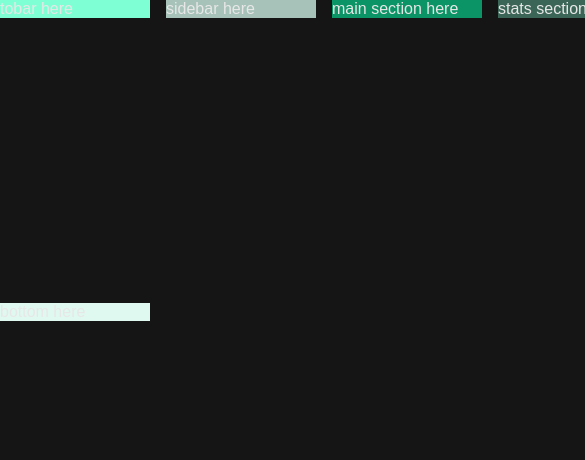
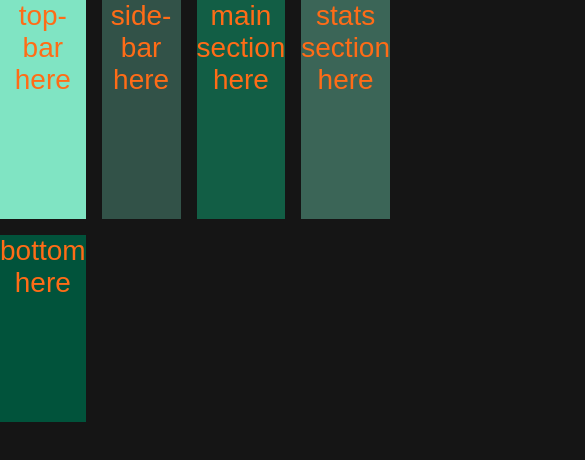
Before and after one commit to OGester/dashboard-frontend-project, a Next.js app: page / in a window 390 px wide. Shown: the top 460 px of the page, 585 px wide, since content can reach past the window. Built offline with nearby package versions, Linux system fonts and the light colour scheme; a web font is replaced by a local one.

Commit message:
next step, figure out structure and prepare for responsiveness

```diff
--- a/src/components/dashboard/Dashboard.js
+++ b/src/components/dashboard/Dashboard.js
@@ -2,12 +2,14 @@ import styles from "../../styles/layout/dashboardLayout.module.scss";
 
 export default async function Dashboard() {
   return (
-    <div className={styles.dashboardContainer}>
-      <div className={styles.topContainer}>tobar here</div>
-      <div className={styles.leftContainer}>sidebar here</div>
+    <div className={styles.grid}>
+      <div className={styles.topContainer}>top-bar here</div>
+      <div className={styles.leftContainer}>side-bar here</div>
       <div className={styles.mainContainer}>main section here</div>
       <div className={styles.statsContainer}>stats section here</div>
       <div className={styles.bottomContainer}>bottom here</div>
     </div>
   );
 }
+
+//<div className={styles.dashboardContainer}></div>
--- a/src/styles/layout/dashboardLayout.module.scss
+++ b/src/styles/layout/dashboardLayout.module.scss
@@ -2,32 +2,55 @@
 
 @import url("https://fonts.googleapis.com/css2?family=Special+Gothic+Expanded+One&display=swap");
 
-.dashboardContainer {
+/* .dashboardContainer {
+  background-color: rgb(239, 208, 251);
+  padding: 2rem;
+} */
+
+.grid {
   display: grid;
   gap: 1rem;
-  grid-template-columns: repeat(4, 150px);
+  grid-template-columns: repeat(4, 1fr);
 
-  align-items: start;
+  align-items: stretch;
+  justify-items: stretch;
 
-  min-height: 70vh;
+  min-height: 50vh;
+
+  align-content: stretch;
 }
 
 .topContainer {
-  background-color: aquamarine;
+  background-color: rgb(128, 228, 195);
+  color: variable.$color-fire;
+  font-size: variable.$font-xl;
+  text-align: center;
 }
 
 .leftContainer {
-  background-color: rgb(166, 194, 185);
+  background-color: rgb(50, 82, 72);
+  color: variable.$color-fire;
+  font-size: variable.$font-xl;
+  text-align: center;
 }
 
 .mainContainer {
-  background-color: rgb(11, 148, 102);
+  background-color: rgb(18, 94, 69);
+  color: variable.$color-fire;
+  font-size: variable.$font-xl;
+  text-align: center;
 }
 
 .statsContainer {
   background-color: rgb(59, 101, 87);
+  color: variable.$color-fire;
+  font-size: variable.$font-xl;
+  text-align: center;
 }
 
 .bottomContainer {
-  background-color: rgb(223, 249, 241);
+  background-color: rgb(1, 83, 59);
+  color: variable.$color-fire;
+  font-size: variable.$font-xl;
+  text-align: center;
 }
```
